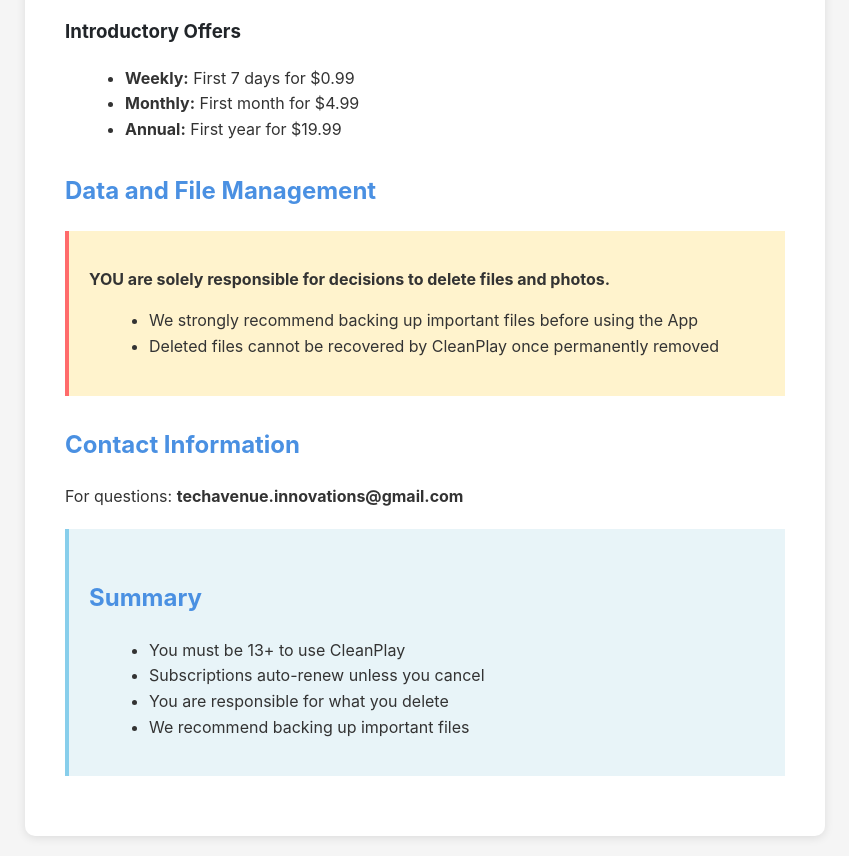
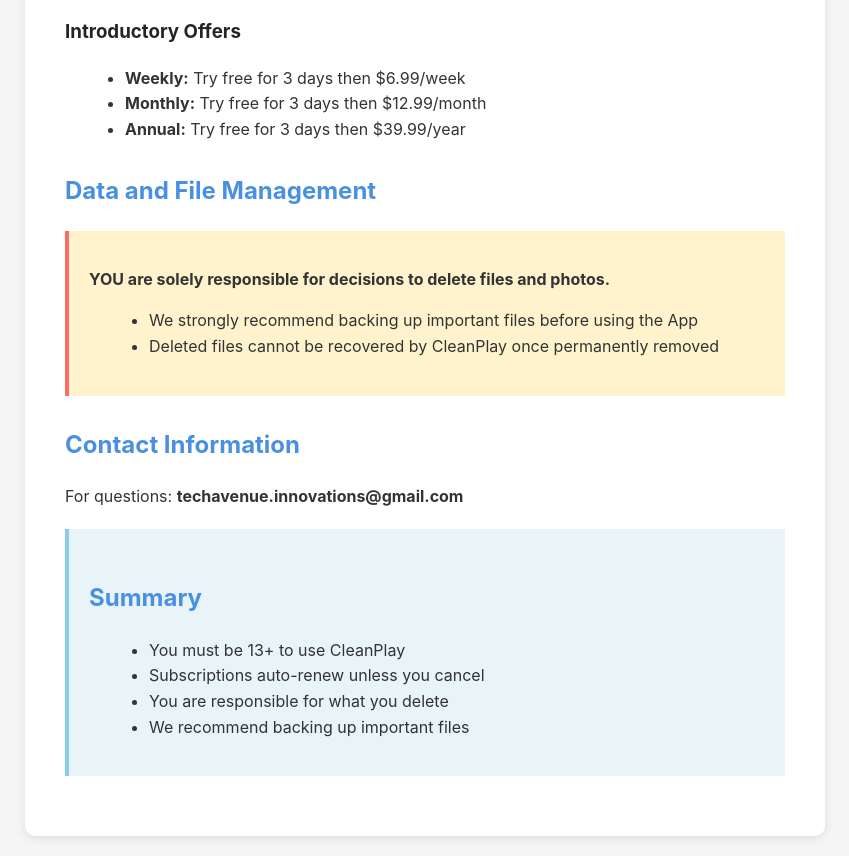
Before and after one commit to John-techavenue/cleanplay, a plain HTML site: page terms.html in a window 1280 px wide. Shown: the part 841-1697 px from the top of the page, without its empty margins (215-1064 px from the left). Drawn offline with Linux system fonts and the light colour scheme.

Commit message:
Update terms.html

```diff
--- a/terms.html
+++ b/terms.html
@@ -114,9 +114,9 @@
 
         <h3>Introductory Offers</h3>
         <ul>
-            <li><strong>Weekly:</strong> First 7 days for $0.99</li>
-            <li><strong>Monthly:</strong> First month for $4.99</li>
-            <li><strong>Annual:</strong> First year for $19.99</li>
+            <li><strong>Weekly:</strong> Try free for 3 days then $6.99/week</li>
+            <li><strong>Monthly:</strong> Try free for 3 days then $12.99/month</li>
+            <li><strong>Annual:</strong> Try free for 3 days then $39.99/year</li>
         </ul>
 
         <h2>Data and File Management</h2>
```
